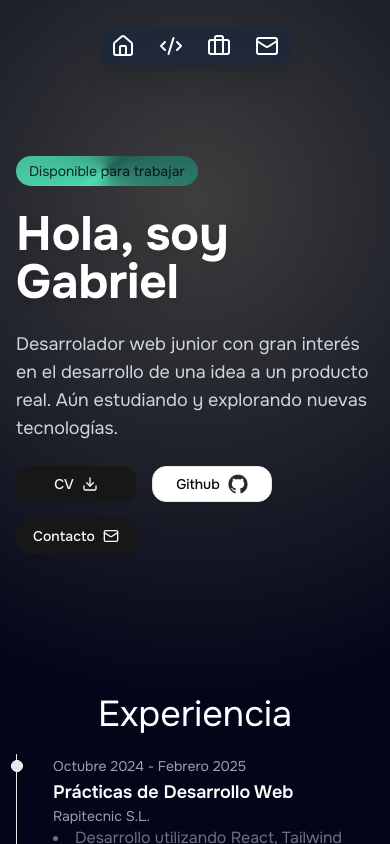
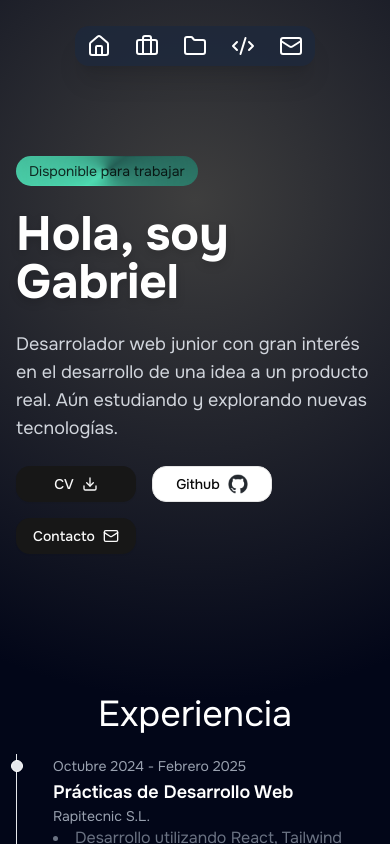
Before and after one commit to espinoza0/portfolio, a Next.js app: page / in a window 390 px wide. Shown: the top 844 px of the page. Built offline with nearby package versions, Linux system fonts and the light colour scheme.

Commit message:
Header modificado, añadido mail y ordenado header

```diff
--- a/src/components/Header.tsx
+++ b/src/components/Header.tsx
@@ -1,4 +1,4 @@
-import { Briefcase, Code2, Home, Mail } from "lucide-react";
+import { Briefcase, Code2, Folder, Home, Mail } from "lucide-react";
 import Link from "next/link";
 
 export default function Header() {
@@ -13,14 +13,6 @@ export default function Header() {
           {<Home className="md:hidden" />}
         </a>
         <Link
-          href="#proyectos"
-          className="text-sm font-medium transition-colors hover:text-slate-500"
-          prefetch={false}
-        >
-          <span className="hidden md:inline">Proyectos</span>
-          <Code2 className="md:hidden" />
-        </Link>
-        <Link
           href="#experiencia"
           className="text-sm font-medium transition-colors hover:text-slate-500"
           prefetch={false}
@@ -29,13 +21,27 @@ export default function Header() {
           <Briefcase className="md:hidden" />
         </Link>
         <Link
-          href="/"
+          href="#proyectos"
           className="text-sm font-medium transition-colors hover:text-slate-500"
           prefetch={false}
         >
-          <span className="hidden md:inline">Contacto</span>
+          <span className="hidden md:inline">Proyectos</span>
+          <Folder className="md:hidden" />
+        </Link>
+        <Link
+          href="#tools"
+          className="text-sm font-medium transition-colors hover:text-slate-500"
+          prefetch={false}
+        >
+          <span className="hidden md:inline">Tecnologías</span>
+          <Code2 className="md:hidden" />
+        </Link>
+        <a
+          href="mailto:gabriel.bascope005@gmail.com"
+          className="text-sm font-medium md:hidden transition-colors hover:text-slate-500"
+        >
           <Mail className="md:hidden" />
-        </Link>
+        </a>
       </nav>
     </div>
   );
```
